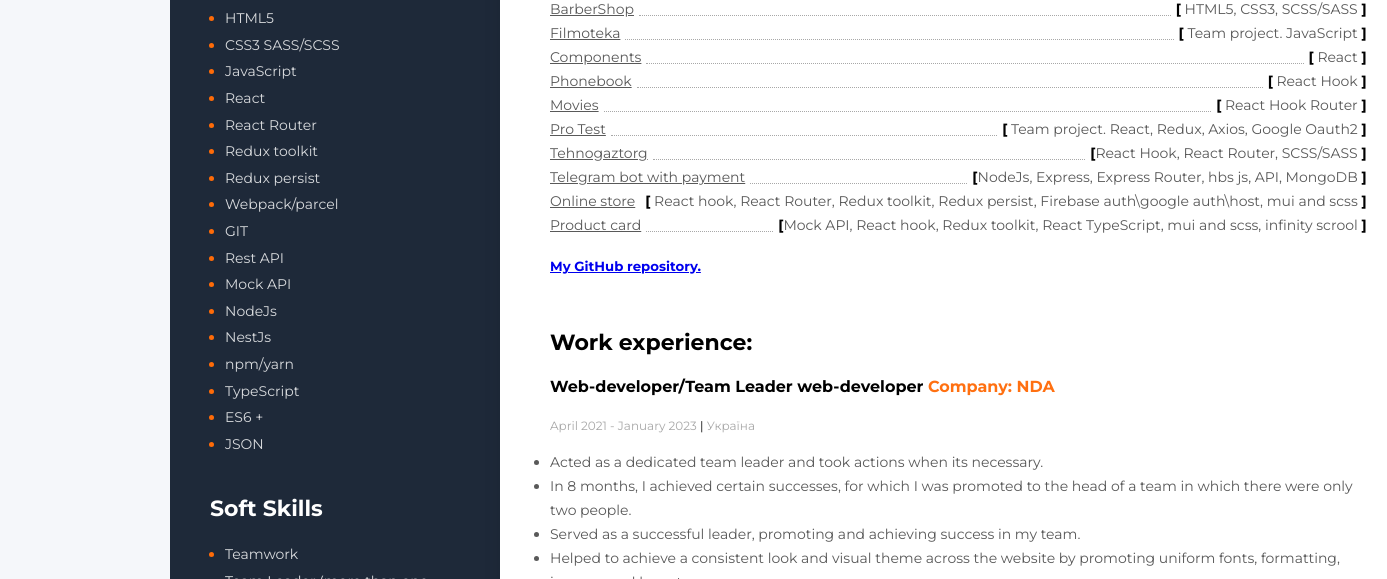
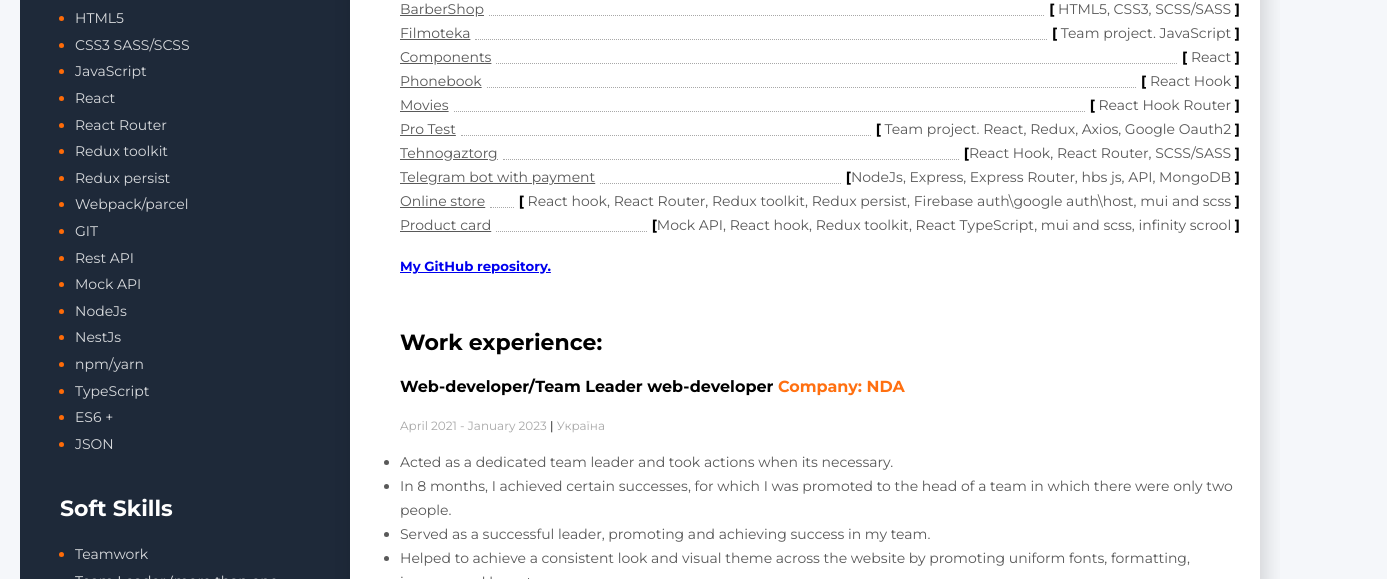
Before and after one commit to Luno-front-end/resume_refactoring, a website built with Parcel: page src/index.html in a window 1280 px wide. Shown: the part 521-1100 px from the top of the page, 1387 px wide, since content can reach past the window. Built offline with nearby package versions, Linux system fonts and the light colour scheme.

Commit message:
fix container width

```diff
--- a/src/sass/base/_base.scss
+++ b/src/sass/base/_base.scss
@@ -7,7 +7,7 @@ body {
   font-family: Montserrat;
 }
 .container-content {
-  max-width: 980px;
+  max-width: 1280px;
 
   display: flex;
   margin: 0 auto;
```
